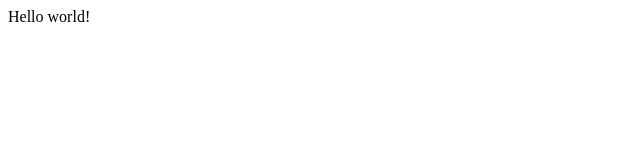
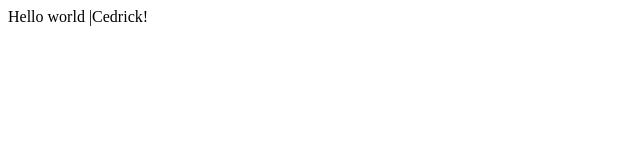
Before and after one commit to cedrick00/awesome-project, a plain HTML site: page index.html in a window 1280 px wide. Shown: the full height of the page, 0-640 px from the left. Drawn offline with Linux system fonts and the light colour scheme.

Commit message:
Added cedrick here!

```diff
--- a/index.html
+++ b/index.html
@@ -3,6 +3,6 @@
 <title>Home</title>
 </head>
 <body>
-Hello world!
+Hello world |Cedrick!
 </body>
 </html>
```
